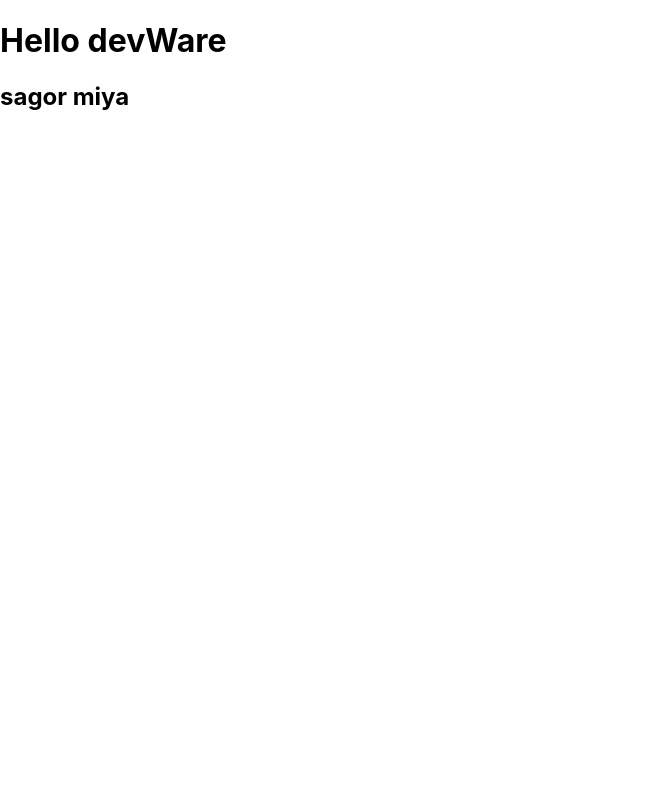
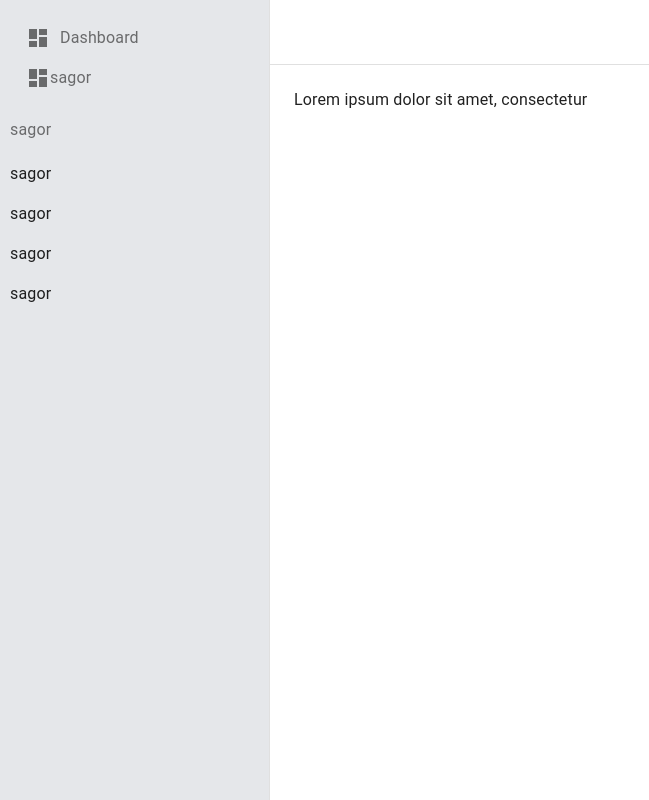
Before and after one commit to jaminur-islam/dev_dashboard, a React (Create React App) app: page / in a window 1280 px wide. Shown: the whole page, without its empty margins (0-649 px from the left). Built offline with nearby package versions, Linux system fonts and the light colour scheme.

Commit message:
add sidebar

```diff
--- a/package.json
+++ b/package.json
@@ -3,6 +3,12 @@
   "version": "0.1.0",
   "private": true,
   "dependencies": {
+    "@emotion/react": "^11.7.1",
+    "@emotion/styled": "^11.6.0",
+    "@material-ui/core": "^4.12.3",
+    "@material-ui/icons": "^4.11.2",
+    "@mui/icons-material": "^5.2.5",
+    "@mui/material": "^5.2.5",
     "@testing-library/jest-dom": "^5.16.1",
     "@testing-library/react": "^12.1.2",
     "@testing-library/user-event": "^13.5.0",
--- a/src/App.js
+++ b/src/App.js
@@ -1,11 +1,9 @@
-import logo from "./logo.svg";
-import "./App.css";
+import Admin from "./component/Dashboard/Admin";
 
 function App() {
   return (
     <div>
-      <h1> Hello devWare </h1>
-      <h2> sagor miya </h2>
+      <Admin></Admin>
     </div>
   );
 }
--- /dev/null
+++ b/src/component/Dashboard/Admin.js
@@ -0,0 +1,148 @@
+import * as React from "react";
+import PropTypes from "prop-types";
+import AppBar from "@mui/material/AppBar";
+import Box from "@mui/material/Box";
+import CssBaseline from "@mui/material/CssBaseline";
+import Divider from "@mui/material/Divider";
+import Drawer from "@mui/material/Drawer";
+import IconButton from "@mui/material/IconButton";
+import List from "@mui/material/List";
+import ListItemText from "@mui/material/ListItemText";
+import MenuIcon from "@mui/icons-material/Menu";
+import Toolbar from "@mui/material/Toolbar";
+import Typography from "@mui/material/Typography";
+import { useStyle } from "../Style/Style";
+import DashboardIcon from "@mui/icons-material/Dashboard";
+import { ListItem, ListItemIcon } from "@mui/material";
+
+const drawerWidth = 270;
+function ResponsiveDrawer(props) {
+  const classes = useStyle();
+
+  const { window } = props;
+  const [mobileOpen, setMobileOpen] = React.useState(false);
+
+  const handleDrawerToggle = () => {
+    setMobileOpen(!mobileOpen);
+  };
+
+  const drawer = (
+    // sidebar
+    <Box className={classes.box}>
+      <List>
+        <ListItem>
+          <ListItemIcon>
+            <DashboardIcon style={{ marginRight: "10px" }} /> Dashboard
+          </ListItemIcon>
+          <ListItemText />
+        </ListItem>
+        <ListItem>
+          <ListItemIcon>
+            <DashboardIcon /> sagor
+          </ListItemIcon>
+          <ListItemText />
+        </ListItem>
+      </List>
+
+      <List>
+        <ListItemIcon>
+          <ListItemText> sagor </ListItemText>
+        </ListItemIcon>
+      </List>
+      <List>sagor</List>
+      <List>sagor</List>
+      <List>sagor</List>
+      <List>sagor</List>
+    </Box>
+  );
+
+  const container =
+    window !== undefined ? () => window().document.body : undefined;
+
+  return (
+    <Box sx={{ display: "flex" }}>
+      <CssBaseline />
+      <AppBar
+        position="fixed"
+        sx={{
+          width: { sm: `calc(100% - ${drawerWidth}px)` },
+          ml: { sm: `${drawerWidth}px` },
+          background: "white",
+          boxShadow: "none",
+          color: "green",
+        }}
+      >
+        <Toolbar>
+          <IconButton
+            color="inherit"
+            aria-label="open drawer"
+            edge="start"
+            onClick={handleDrawerToggle}
+            sx={{ mr: 2, display: { sm: "none" } }}
+          >
+            <MenuIcon />
+          </IconButton>
+          <Typography variant="h6" noWrap component="div"></Typography>
+        </Toolbar>
+        <Divider />
+      </AppBar>
+      <Box
+        component="nav"
+        sx={{ width: { sm: drawerWidth }, flexShrink: { sm: 0 } }}
+        aria-label="mailbox folders"
+      >
+        {/* The implementation can be swapped with js to avoid SEO duplication of links. */}
+        <Drawer
+          container={container}
+          variant="temporary"
+          open={mobileOpen}
+          onClose={handleDrawerToggle}
+          ModalProps={{
+            keepMounted: true, // Better open performance on mobile.
+          }}
+          sx={{
+            display: { xs: "block", sm: "none" },
+            "& .MuiDrawer-paper": {
+              boxSizing: "border-box",
+              width: drawerWidth,
+            },
+          }}
+        >
+          {drawer}
+        </Drawer>
+        <Drawer
+          variant="permanent"
+          sx={{
+            display: { xs: "none", sm: "block" },
+            "& .MuiDrawer-paper": {
+              boxSizing: "border-box",
+              width: drawerWidth,
+            },
+          }}
+          open
+        >
+          {drawer}
+        </Drawer>
+      </Box>
+      <Box
+        component="main"
+        sx={{
+          flexGrow: 1,
+          p: 3,
+          width: { sm: `calc(100% - ${drawerWidth}px)` },
+        }}
+      >
+        <Toolbar />
+        <Typography paragraph>
+          Lorem ipsum dolor sit amet, consectetur
+        </Typography>
+      </Box>
+    </Box>
+  );
+}
+
+ResponsiveDrawer.propTypes = {
+  window: PropTypes.func,
+};
+
+export default ResponsiveDrawer;
--- /dev/null
+++ b/src/component/Style/Style.js
@@ -0,0 +1,9 @@
+import { makeStyles } from "@material-ui/core";
+
+export const useStyle = makeStyles({
+  box: {
+    background: "#E5E7EA",
+    height: "100%",
+    padding: "10px",
+  },
+});
```
Also changed, not shown: 1 other file (tests, documents, lock files or other folders).
